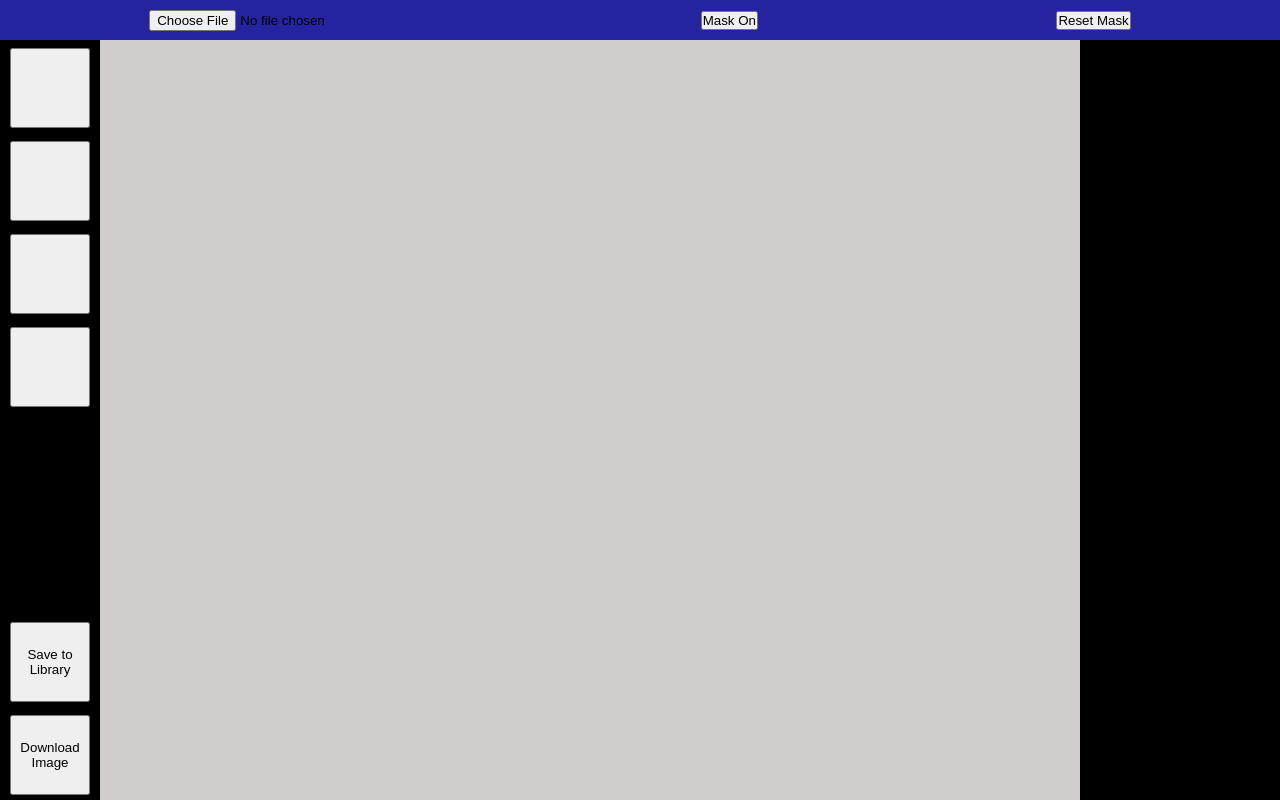
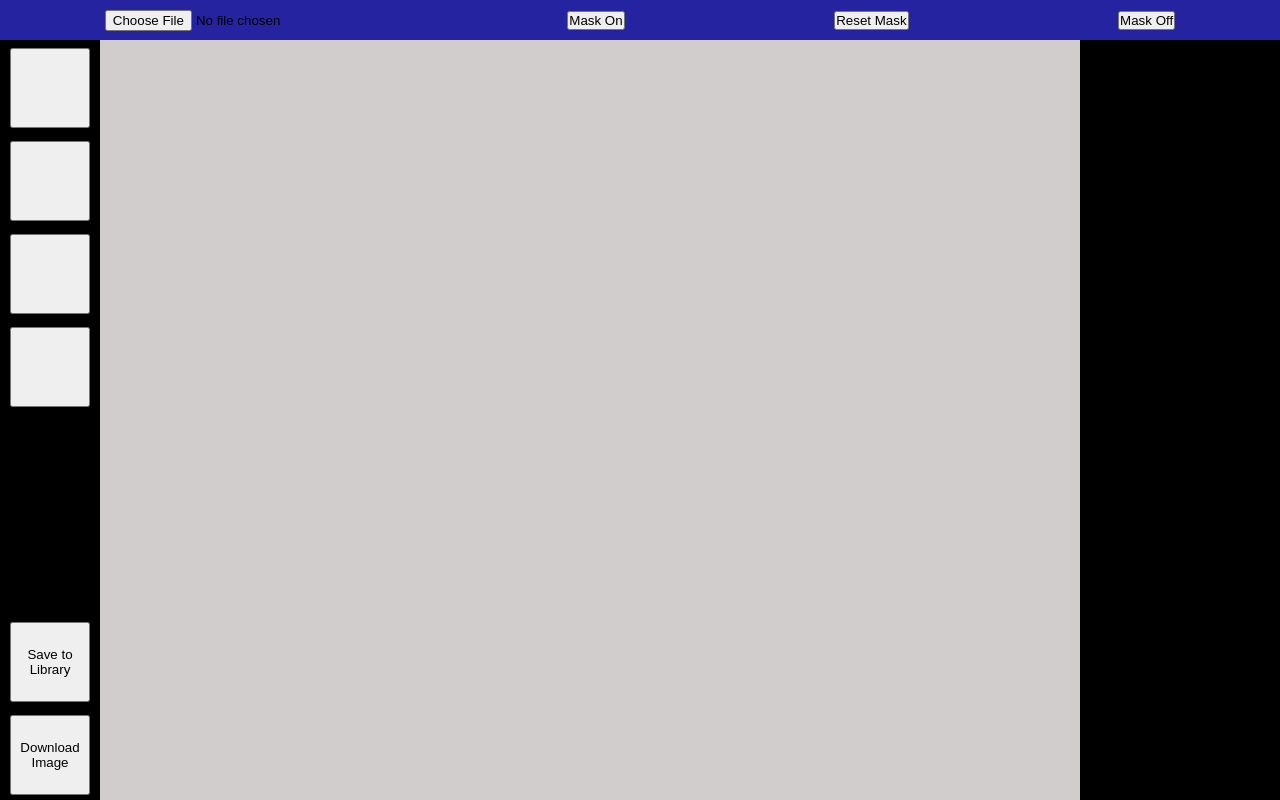
Before and after one commit to scanslator/scanslator-web-app, a Next.js app: page / in a window 1280 px wide. Built offline with nearby package versions, Linux system fonts and the light colour scheme; what aws-amplify would draw is missing.

Commit message:
Added Button

```diff
--- a/app/page.tsx
+++ b/app/page.tsx
@@ -121,6 +121,7 @@ const App = () => {
         />
         <button type="button" onClick={fetchMask}>Mask On</button>
         <button type="button" onClick={() => setImageMask(null)}>Reset Mask</button>
+        <button type="button" >Mask Off</button>
       </div>
 
       {/* Tool Bar */}
```
